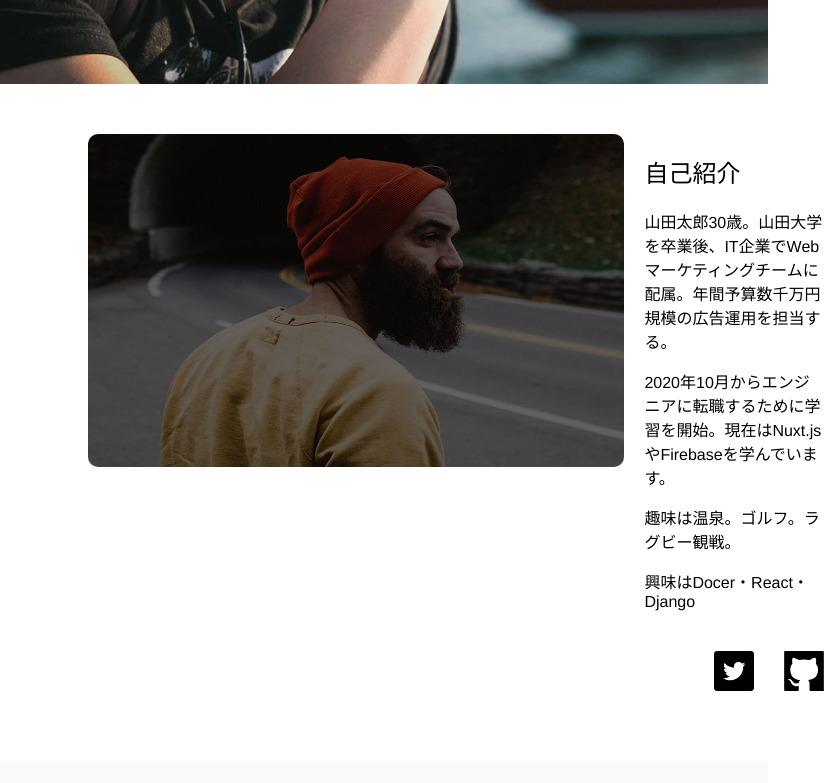
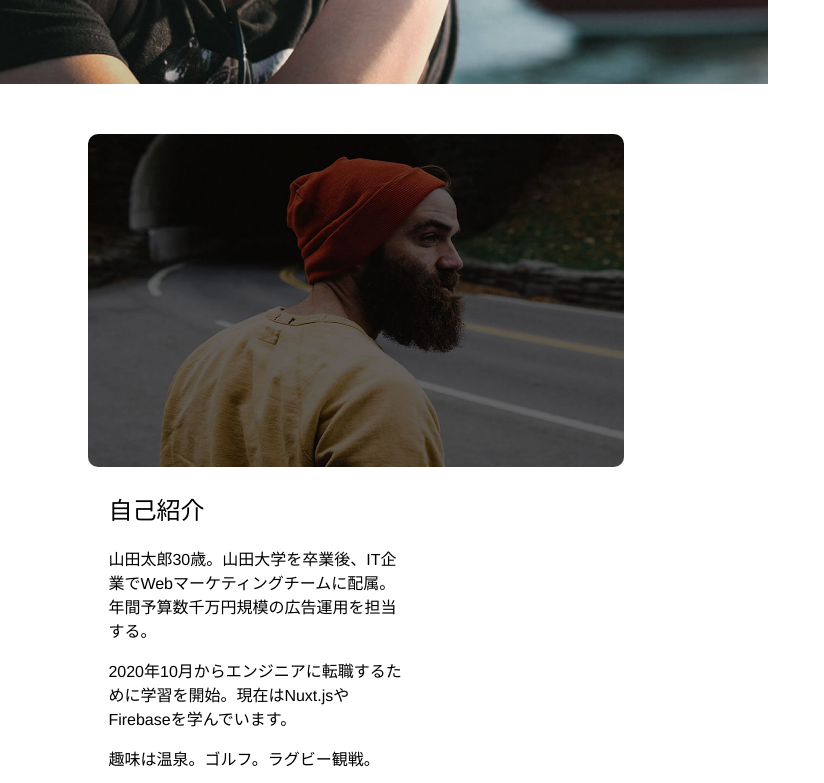
Before and after one commit to haya-chan-4/clone-web-site, a plain HTML site: page index.html in a window 768 px wide. Shown: the part 620-1403 px from the top of the page, 824 px wide, since content can reach past the window. Drawn offline with nearby package versions, Linux system fonts and the light colour scheme; files that its build step writes are made by us from their sources.

Commit message:
responsive test

```diff
--- a/css/style.scss
+++ b/css/style.scss
@@ -20,6 +20,10 @@
   background-image: url($image);
   background-size: 25px;
   background-repeat: no-repeat;
+  position: fixed;
+  text-align: center;
+  width: 25%;
+  padding: 15px;
   background-position: left 80px center;
   padding-left: 20px;
 }
@@ -246,7 +250,7 @@ html {
                 padding: 15px 0;
                 text-align: center;
                 border-bottom: solid 1px #ddd;
-                // width: 25%;
+                width: 25%;
               }
 
               .html {
@@ -501,3 +505,27 @@ html {
   // footer
   }
 }
+
+
+
+@media screen and (max-width:639px) {
+  /*スマホ用のcssを記述*/
+  }
+
+  @media only screen and (min-width:640px) and (max-width:1023px) {
+  /*tablet用のcssを記述*/
+
+  /* skill */
+  .about {
+    display: flex;
+    flex-wrap: wrap;
+    align-items: center;
+    justify-content: space-between;
+
+    .content {
+      width: 50%;
+      height: auto;
+    }
+  }
+  /* skill */
+  }
```
